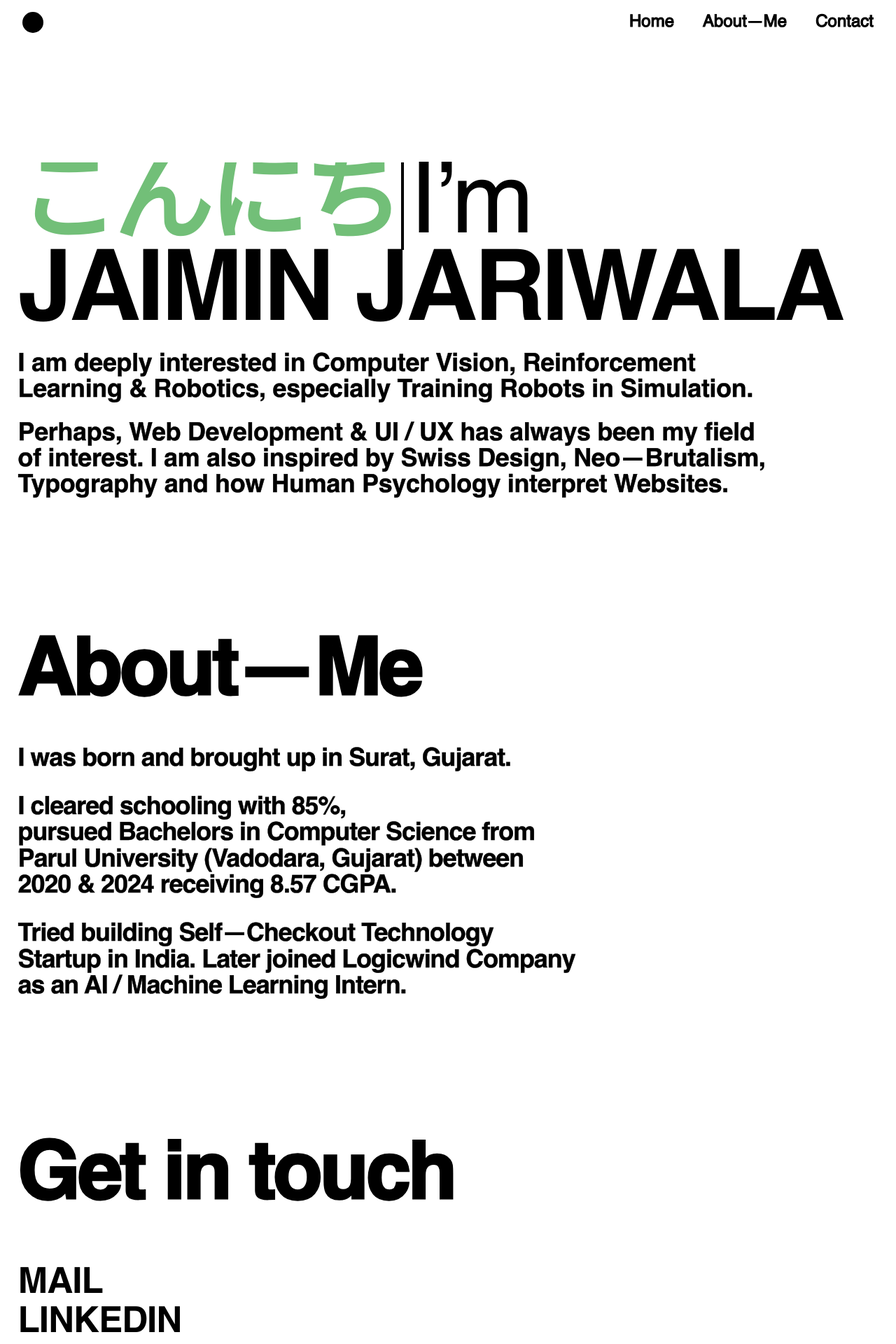
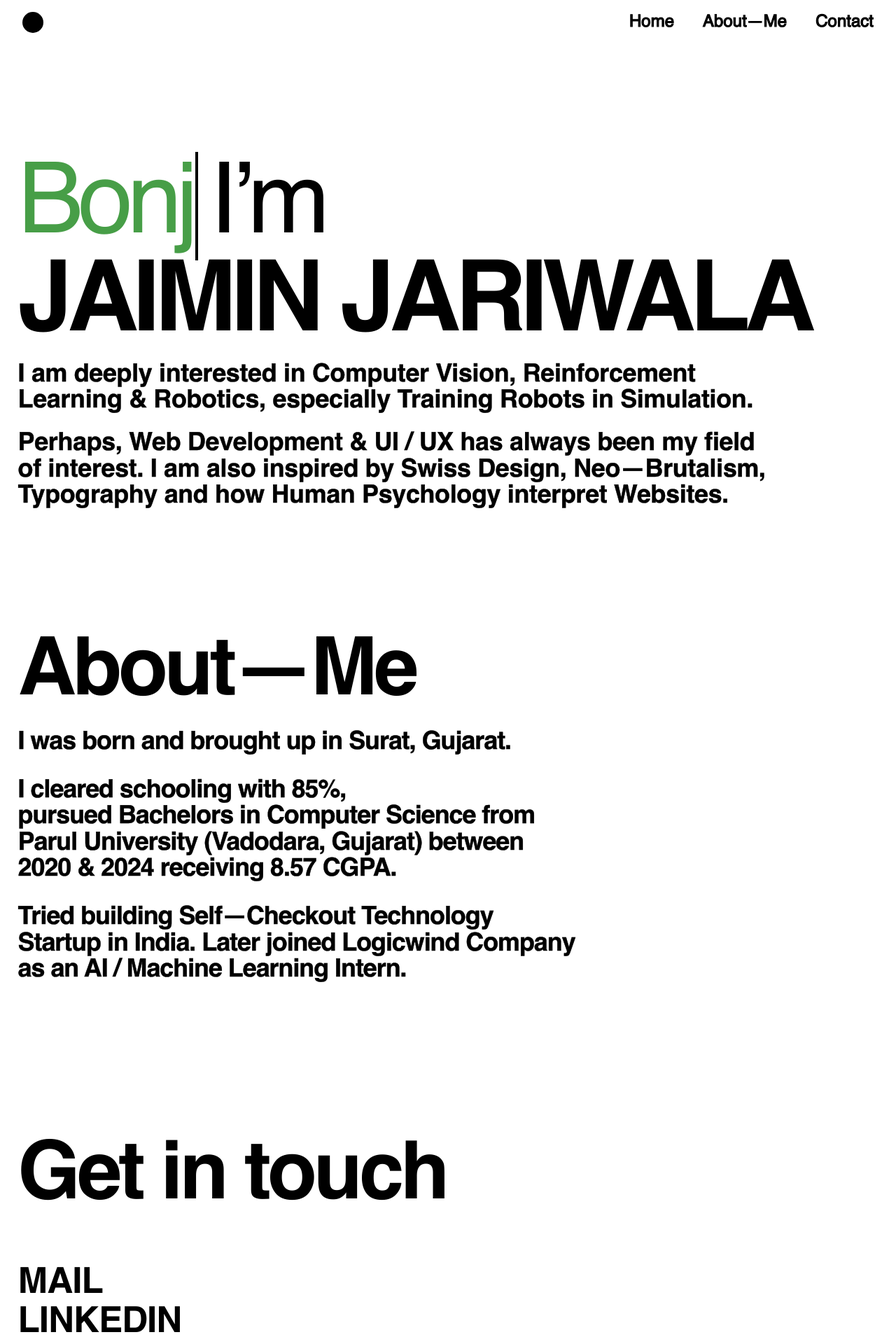
Before and after one commit to jaiminjariwala/jaiminjariwala, a React (Vite) app: page / in a window 1280 px wide. Shown: the top 1920 px of the page at 70% size. Built offline with nearby package versions, Linux system fonts and the light colour scheme.

Commit message:
updated css

```diff
--- a/src/components/About/About.css
+++ b/src/components/About/About.css
@@ -12,12 +12,13 @@
 .about h1 {
   font-size: clamp(5rem, 9vw, 12rem);
   font-weight: bold;
-  letter-spacing: -4px;
+  letter-spacing: -5px;
   line-height: 0.85;
-  -webkit-text-stroke: 3px black;
+  /* -webkit-text-stroke: 3px black; */
+  font-weight: bold;
   color: black;
   order: -1; /* Ensures heading always appears first */
-  margin-bottom: 2rem;
+  margin-bottom: 0.5rem;
 }
 
 .content-and-image {
@@ -70,10 +71,10 @@
     margin-bottom: 1.2rem;
   }
 
-  .about img {
+  /* .about img {
     width: clamp(240px, 92vw, 380px);
     margin-bottom: 2rem;
-  }
+  } */
 }
 
 /* Mobile devices */
@@ -86,7 +87,7 @@
     font-size: clamp(2.12rem, 2vw, 3rem);
   }
 
-  .about img {
+  /* .about img {
     width: clamp(270px, 100vw, 340px);
-  }
+  } */
 }
--- a/src/components/Contact/Contact.css
+++ b/src/components/Contact/Contact.css
@@ -11,9 +11,9 @@
 .contact h1 {
   font-size: clamp(5rem, 9vw, 12rem);
   font-weight: bold;
-  letter-spacing: -4px;
+  letter-spacing: -5px;
   line-height: 0.85;
-  -webkit-text-stroke: 3px black;
+  /* -webkit-text-stroke: 3px black; */
   color: black;
 }
 
--- a/src/components/Header/Header.css
+++ b/src/components/Header/Header.css
@@ -54,10 +54,10 @@
 .nav-list li::after {
   content: "";
   position: absolute;
-  bottom: 3px;
+  bottom: 5px;
   left: 0;
   width: 100%;
-  height: 2.5px;
+  height: 2.6px;
   background-color: black;
   transform: scaleX(0);
   transform-origin: left;
@@ -163,7 +163,7 @@
     align-items: start;
     justify-content: center;
     height: 100%;
-    gap: 0.1rem;
+    gap: 1.1rem;
     padding: 5vw;
   }
 
--- a/src/components/Hero/Hero.css
+++ b/src/components/Hero/Hero.css
@@ -12,7 +12,7 @@
 .hero h1 {
   font-size: clamp(2.5rem, 11vw, 12rem);
   font-weight: bold;
-  letter-spacing: clamp(-5px, -0.5vw, -9px);
+  letter-spacing: clamp(-8px, -0.5vw, -9px);
   line-height: 0.89;
   /* -webkit-text-stroke: clamp(2px, 0.4vw, 5px) black; */
   color: black;
@@ -39,8 +39,9 @@
 }
 
 .hero .dynamic-text {
-  color: #72BF78;
-  font-weight: bold;
+  color: #479e47;
+  letter-spacing: clamp(-8px, -0.5vw, -9px);;
+  /* font-weight: bold; */
 }
 
 /* Nest Hub (1024x600) */
--- a/src/components/Hero/Hero.jsx
+++ b/src/components/Hero/Hero.jsx
@@ -8,7 +8,7 @@ const Hero = () => {
     const [displayText, setDisplayText] = useState("");
     const [isTyping, setIsTyping] = useState(true);
 
-    const words = ["Hello", "こんにちは", "你好", "Hola"];  // English, Japanese, Chinese, Spanish
+    const words = ["Hello", "Bonjour", "こんにちは", "你好", "Hola"];  // English, Japanese, Chinese, Spanish
 
     useEffect(() => {
         let currentWordIndex = 0;
@@ -25,7 +25,7 @@ const Hero = () => {
 
                 if (currentLetterIndex === currentWord.length) {
                     isDeleting = true;
-                    setTimeout(typeWriter, 2500); // Wait before starting to delete
+                    setTimeout(typeWriter, 2500);
                     return;
                 }
             } else {
@@ -39,7 +39,7 @@ const Hero = () => {
                 }
             }
 
-            const speed = isDeleting ? 200 : 300; // Adjust typing speed here
+            const speed = isDeleting ? 200 : 300; // typing speed
             setTimeout(typeWriter, speed);
         };
 
--- a/src/styles/animations.css
+++ b/src/styles/animations.css
@@ -12,7 +12,8 @@
 .typewriter-container {
   display: flex;
   align-items: baseline;
-  gap: 0.5rem;
+  gap: 1rem;
+  line-height: 1.1;
 }
 
 .typewriter {
```
